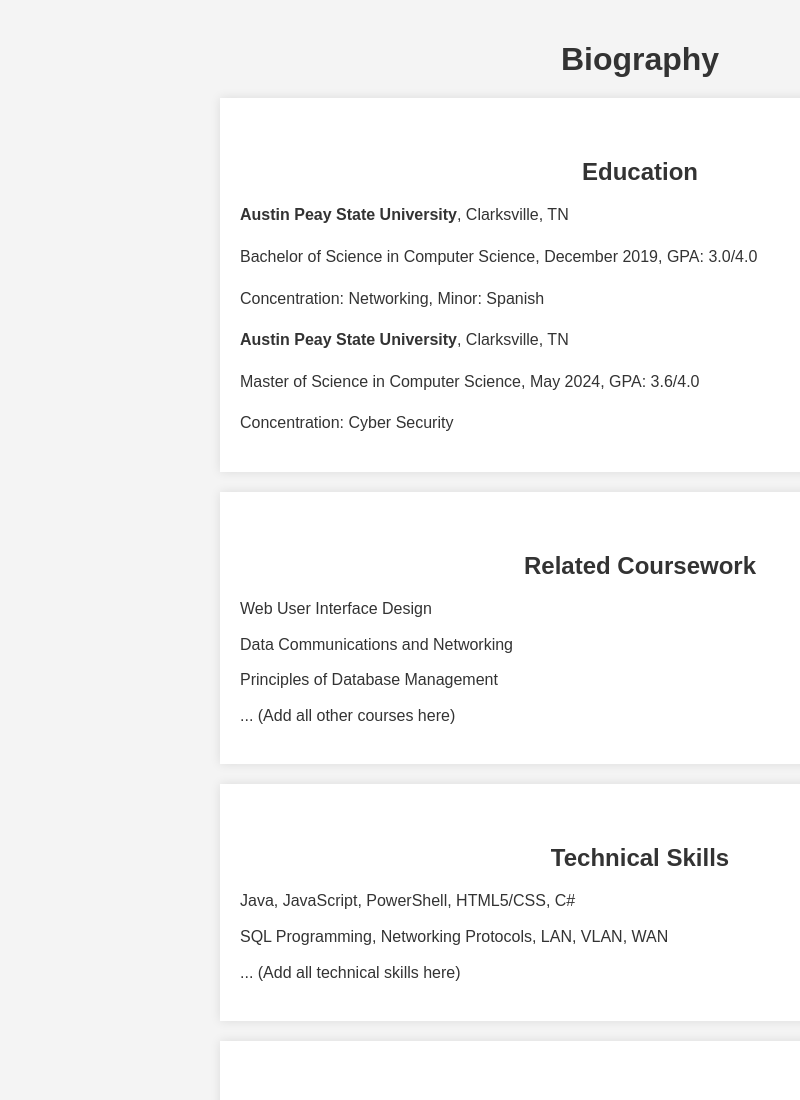
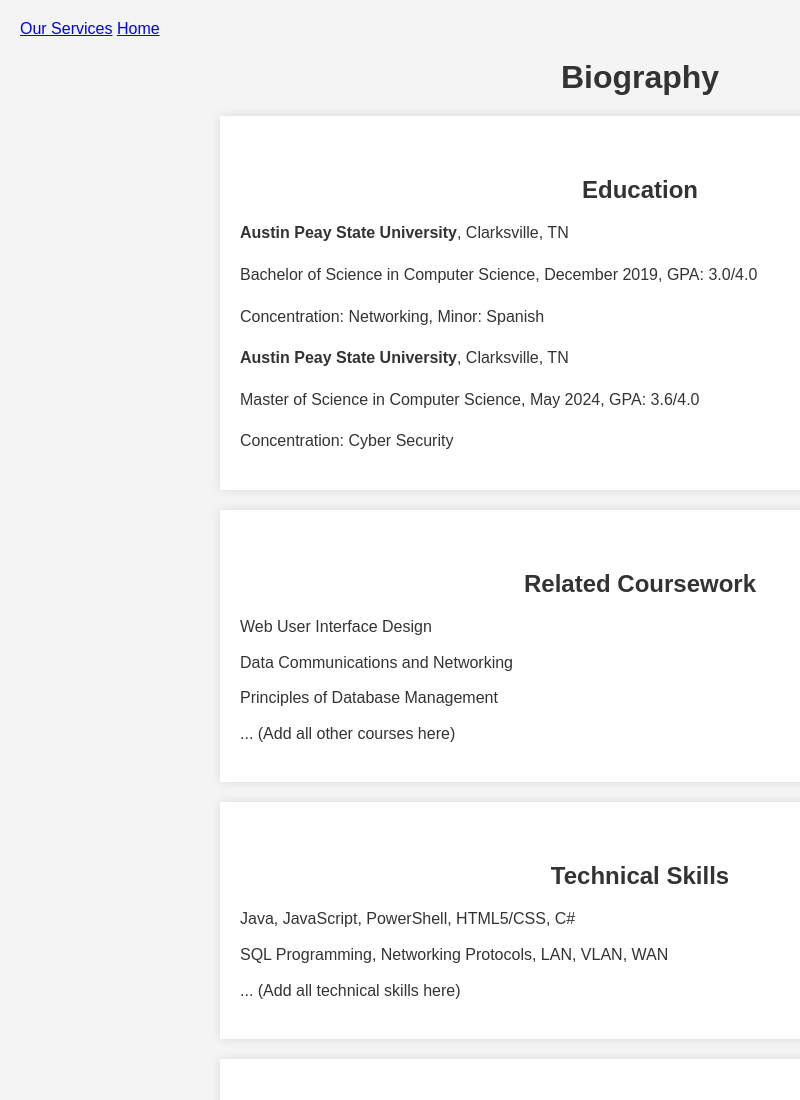
Before and after one commit to dlo2otero/overtimetechnology, a plain HTML site: page biography/index.html in a window 1280 px wide. Shown: the top 1100 px of the page, without its empty margins (0-800 px from the left). Drawn offline with Linux system fonts and the light colour scheme.

Commit message:
Update index.html

```diff
--- a/biography/index.html
+++ b/biography/index.html
@@ -45,6 +45,11 @@
     </style>
 </head>
 <body>
+    <nav>
+        <a href="https://dlo2otero.github.io/overtimetechnology/Services/">Our Services</a>
+        <a href="https://dlo2otero.github.io/overtimetechnology/">Home</a> <!-- New biography link -->
+    </nav>
+
     <h1>Biography</h1>
 
     <div class="section">
```
